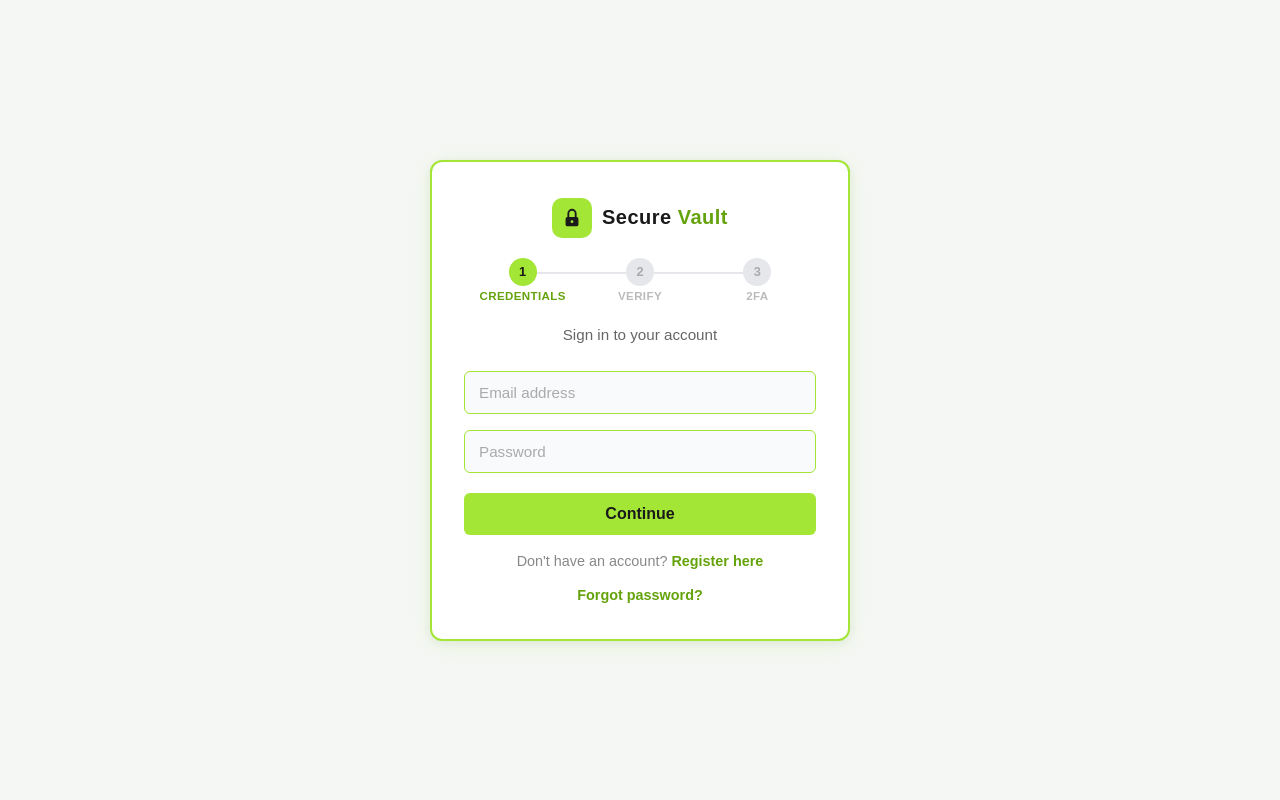
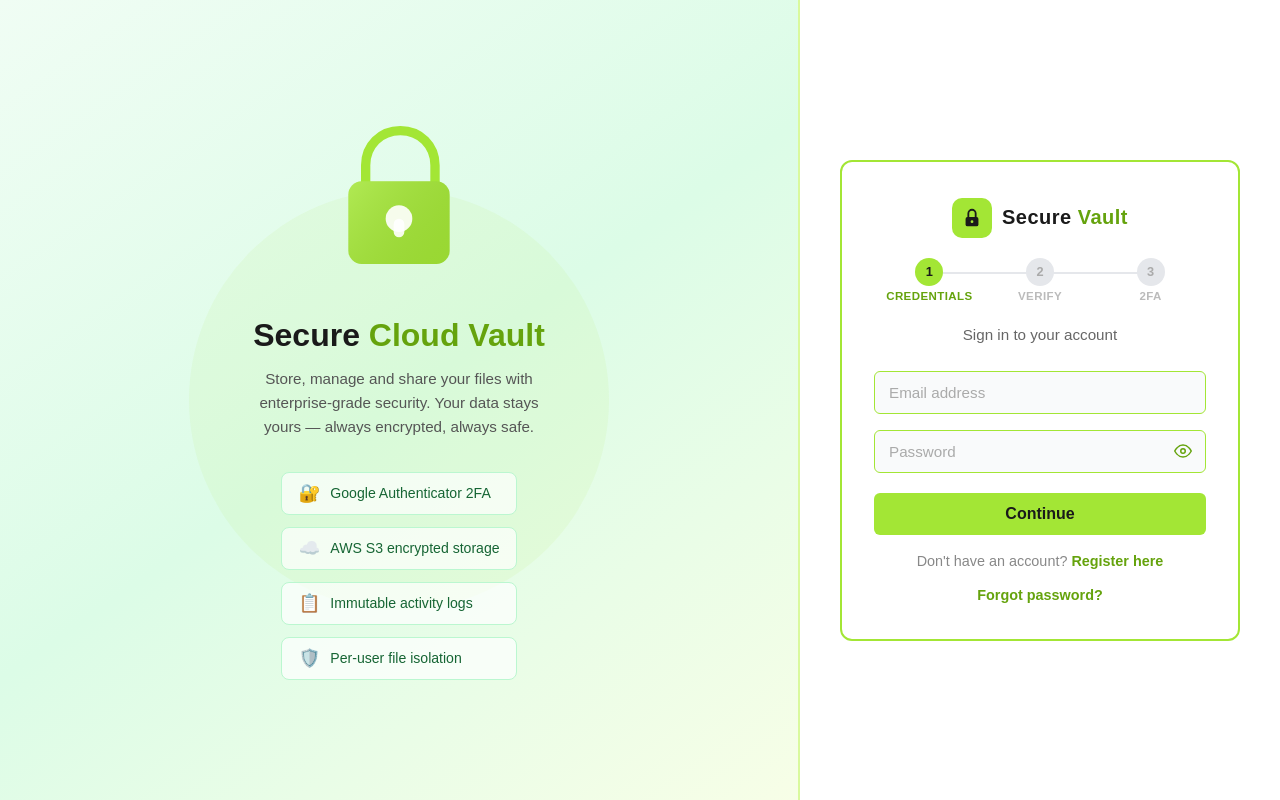
Before and after one commit to Shauryan10/secure-cloud-vault, a React app in the folder frontend/: page / in a window 1280 px wide. Built offline with nearby package versions, Linux system fonts and the light colour scheme; the HTML template or start-up script is replaced by a standard one.

Commit message:
update frontend

```diff
--- /dev/null
+++ b/frontend/src/components/AuthLayout.jsx
@@ -0,0 +1,91 @@
+function AuthLayout({ children }) {
+    return (
+        <div className="auth-layout">
+
+            {/* ── Left decorative panel ── */}
+            <div className="auth-panel">
+
+                {/* Big lock SVG */}
+                <div className="auth-panel-lock">
+                    <svg
+                        width="160" height="160"
+                        viewBox="0 0 100 120"
+                        fill="none"
+                        xmlns="http://www.w3.org/2000/svg"
+                    >
+                        {/* shackle */}
+                        <path
+                            d="M25 48V34C25 19.1 36.2 8 51 8C65.8 8 77 19.1 77 34V48"
+                            stroke="#a3e635"
+                            strokeWidth="7"
+                            strokeLinecap="round"
+                            fill="none"
+                        />
+                        {/* body */}
+                        <rect
+                            x="12" y="46"
+                            width="76" height="62"
+                            rx="10"
+                            fill="#a3e635"
+                        />
+                        {/* inner body shade */}
+                        <rect
+                            x="12" y="46"
+                            width="76" height="62"
+                            rx="10"
+                            fill="url(#lockGrad)"
+                        />
+                        {/* keyhole circle */}
+                        <circle cx="50" cy="74" r="10" fill="#fff" opacity="0.9"/>
+                        {/* keyhole slot */}
+                        <rect x="46" y="74" width="8" height="14" rx="4" fill="#fff" opacity="0.9"/>
+                        <defs>
+                            <linearGradient id="lockGrad" x1="12" y1="46" x2="88" y2="108" gradientUnits="userSpaceOnUse">
+                                <stop offset="0%" stopColor="#ffffff" stopOpacity="0.15"/>
+                                <stop offset="100%" stopColor="#000000" stopOpacity="0.06"/>
+                            </linearGradient>
+                        </defs>
+                    </svg>
+                </div>
+
+                {/* Headline */}
+                <div className="auth-panel-text">
+                    <h1>Secure <span>Cloud Vault</span></h1>
+                    <p>
+                        Store, manage and share your files with enterprise-grade
+                        security. Your data stays yours — always encrypted, always safe.
+                    </p>
+                </div>
+
+                {/* Feature pills */}
+                <div className="auth-panel-features">
+                    <div className="auth-feature-item">
+                        <span className="icon">🔐</span>
+                        Google Authenticator 2FA
+                    </div>
+                    <div className="auth-feature-item">
+                        <span className="icon">☁️</span>
+                        AWS S3 encrypted storage
+                    </div>
+                    <div className="auth-feature-item">
+                        <span className="icon">📋</span>
+                        Immutable activity logs
+                    </div>
+                    <div className="auth-feature-item">
+                        <span className="icon">🛡️</span>
+                        Per-user file isolation
+                    </div>
+                </div>
+
+            </div>
+
+            {/* ── Right: the actual form card ── */}
+            <div className="auth-card-side">
+                {children}
+            </div>
+
+        </div>
+    );
+}
+
+export default AuthLayout;
--- /dev/null
+++ b/frontend/src/components/PasswordInput.jsx
@@ -0,0 +1,71 @@
+import { useState } from "react";
+
+function PasswordInput({ placeholder = "Password", value, onChange, style = {}, ...rest }) {
+
+    const [show, setShow] = useState(false);
+
+    return (
+        <div style={{ position: "relative", marginBottom: "16px" }}>
+            <input
+                type={show ? "text" : "password"}
+                placeholder={placeholder}
+                value={value}
+                onChange={onChange}
+                style={{
+                    width: "100%",
+                    padding: "12px 44px 12px 14px",
+                    background: "#f9fafb",
+                    border: "1px solid #a3e635",
+                    borderRadius: "6px",
+                    color: "#1a1a1a",
+                    fontSize: "0.95rem",
+                    outline: "none",
+                    marginBottom: 0,
+                    boxSizing: "border-box",
+                    ...style,
+                }}
+                {...rest}
+            />
+            <button
+                type="button"
+                onClick={() => setShow(s => !s)}
+                tabIndex={-1}
+                style={{
+                    position: "absolute",
+                    right: "10px",
+                    top: "50%",
+                    transform: "translateY(-50%)",
+                    background: "none",
+                    border: "none",
+                    cursor: "pointer",
+                    padding: "4px",
+                    color: "#65a30d",
+                    display: "flex",
+                    alignItems: "center",
+                    width: "auto",
+                    margin: 0,
+                }}
+                title={show ? "Hide password" : "Show password"}
+            >
+                {show ? (
+                    /* eye-off */
+                    <svg width="18" height="18" viewBox="0 0 24 24" fill="none"
+                         stroke="currentColor" strokeWidth="2" strokeLinecap="round" strokeLinejoin="round">
+                        <path d="M17.94 17.94A10.07 10.07 0 0 1 12 20c-7 0-11-8-11-8a18.45 18.45 0 0 1 5.06-5.94"/>
+                        <path d="M9.9 4.24A9.12 9.12 0 0 1 12 4c7 0 11 8 11 8a18.5 18.5 0 0 1-2.16 3.19"/>
+                        <line x1="1" y1="1" x2="23" y2="23"/>
+                    </svg>
+                ) : (
+                    /* eye */
+                    <svg width="18" height="18" viewBox="0 0 24 24" fill="none"
+                         stroke="currentColor" strokeWidth="2" strokeLinecap="round" strokeLinejoin="round">
+                        <path d="M1 12s4-8 11-8 11 8 11 8-4 8-11 8-11-8-11-8z"/>
+                        <circle cx="12" cy="12" r="3"/>
+                    </svg>
+                )}
+            </button>
+        </div>
+    );
+}
+
+export default PasswordInput;
--- a/frontend/src/index.css
+++ b/frontend/src/index.css
@@ -12,10 +12,123 @@ body {
 
 /* ── Auth pages (Login / Register) ── */
 .auth-container {
-  height: 100vh;
+  min-height: 100vh;
   display: flex;
   justify-content: center;
   align-items: center;
+}
+
+/* two-column layout: left panel + right card */
+.auth-layout {
+  display: flex;
+  width: 100%;
+  min-height: 100vh;
+}
+
+/* ── Left decorative panel ── */
+.auth-panel {
+  flex: 1;
+  background: linear-gradient(145deg, #f0fdf4 0%, #dcfce7 50%, #f7fee7 100%);
+  display: flex;
+  flex-direction: column;
+  align-items: center;
+  justify-content: center;
+  padding: 60px 40px;
+  gap: 32px;
+  border-right: 2px solid #d9f99d;
+  position: relative;
+  overflow: hidden;
+}
+
+/* large faint lock watermark behind content */
+.auth-panel::before {
+  content: "";
+  position: absolute;
+  width: 420px;
+  height: 420px;
+  border-radius: 50%;
+  background: rgba(163, 230, 53, 0.08);
+  top: 50%;
+  left: 50%;
+  transform: translate(-50%, -50%);
+  pointer-events: none;
+}
+
+.auth-panel-lock {
+  position: relative;
+  z-index: 1;
+}
+
+.auth-panel-text {
+  text-align: center;
+  position: relative;
+  z-index: 1;
+}
+
+.auth-panel-text h1 {
+  font-size: 2rem;
+  font-weight: 800;
+  color: #1a1a1a;
+  line-height: 1.2;
+  margin-bottom: 12px;
+}
+
+.auth-panel-text h1 span {
+  color: #65a30d;
+}
+
+.auth-panel-text p {
+  color: #555;
+  font-size: 0.95rem;
+  line-height: 1.6;
+  max-width: 320px;
+}
+
+.auth-panel-features {
+  display: flex;
+  flex-direction: column;
+  gap: 12px;
+  position: relative;
+  z-index: 1;
+}
+
+.auth-feature-item {
+  display: flex;
+  align-items: center;
+  gap: 10px;
+  background: rgba(255,255,255,0.7);
+  border: 1px solid #bbf7d0;
+  border-radius: 8px;
+  padding: 10px 16px;
+  font-size: 0.88rem;
+  color: #166534;
+  font-weight: 500;
+}
+
+.auth-feature-item span.icon {
+  font-size: 1.1rem;
+}
+
+/* ── Right card panel ── */
+.auth-card-side {
+  width: 480px;
+  flex-shrink: 0;
+  display: flex;
+  align-items: center;
+  justify-content: center;
+  padding: 40px 32px;
+  background: #fff;
+}
+
+/* hide left panel on small screens */
+@media (max-width: 768px) {
+  .auth-panel { display: none; }
+  .auth-card-side {
+    width: 100%;
+    min-height: 100vh;
+    padding: 32px 20px;
+    background: #f5f7f5;
+  }
 }
 
 .card {
--- a/frontend/src/pages/ForgotPassword.jsx
+++ b/frontend/src/pages/ForgotPassword.jsx
@@ -2,6 +2,7 @@ import { useState } from "react";
 import { Link } from "react-router-dom";
 import api from "../api/api";
 import BrandLogo from "../components/BrandLogo";
+import AuthLayout from "../components/AuthLayout";
 
 function ForgotPassword() {
 
@@ -51,8 +52,8 @@ function ForgotPassword() {
     }
 
     return (
-        <div className="auth-container">
-            <div className="card">
+        <AuthLayout>
+            <div className="card" style={{ width: "100%", maxWidth: "400px", boxShadow: "none" }}>
 
                 <BrandLogo />
                 <h3>{step === 1 ? "Forgot your password?" : "Enter OTP & new password"}</h3>
@@ -130,7 +131,7 @@ function ForgotPassword() {
                     </form>
                 )}
             </div>
-        </div>
+        </AuthLayout>
     );
 }
 
--- a/frontend/src/pages/Login.jsx
+++ b/frontend/src/pages/Login.jsx
@@ -2,6 +2,8 @@ import { useState, useRef } from "react";
 import { useNavigate, Link } from "react-router-dom";
 import api from "../api/api";
 import BrandLogo from "../components/BrandLogo";
+import PasswordInput from "../components/PasswordInput";
+import AuthLayout from "../components/AuthLayout";
 
 // ── text + number captcha ─────────────────────────────────────────────────────
 const LETTERS  = "ABCDEFGHJKLMNPQRSTUVWXYZ";
@@ -230,8 +232,8 @@ function Login() {
     }
 
     return (
-        <div className="auth-container">
-            <div className="card">
+        <AuthLayout>
+            <div className="card" style={{ width: "100%", maxWidth: "400px", boxShadow: "none", border: "2px solid #a3e635" }}>
 
                 <BrandLogo />
 
@@ -262,8 +264,7 @@ function Login() {
                             autoComplete="email"
                             required
                         />
-                        <input
-                            type="password"
+                        <PasswordInput
                             placeholder="Password"
                             value={password}
                             onChange={e => setPassword(e.target.value)}
@@ -400,7 +401,7 @@ function Login() {
                 )}
 
             </div>
-        </div>
+        </AuthLayout>
     );
 }
 
```
Also changed, not shown: frontend/src/pages/Register.jsx (+7 -7 lines).
